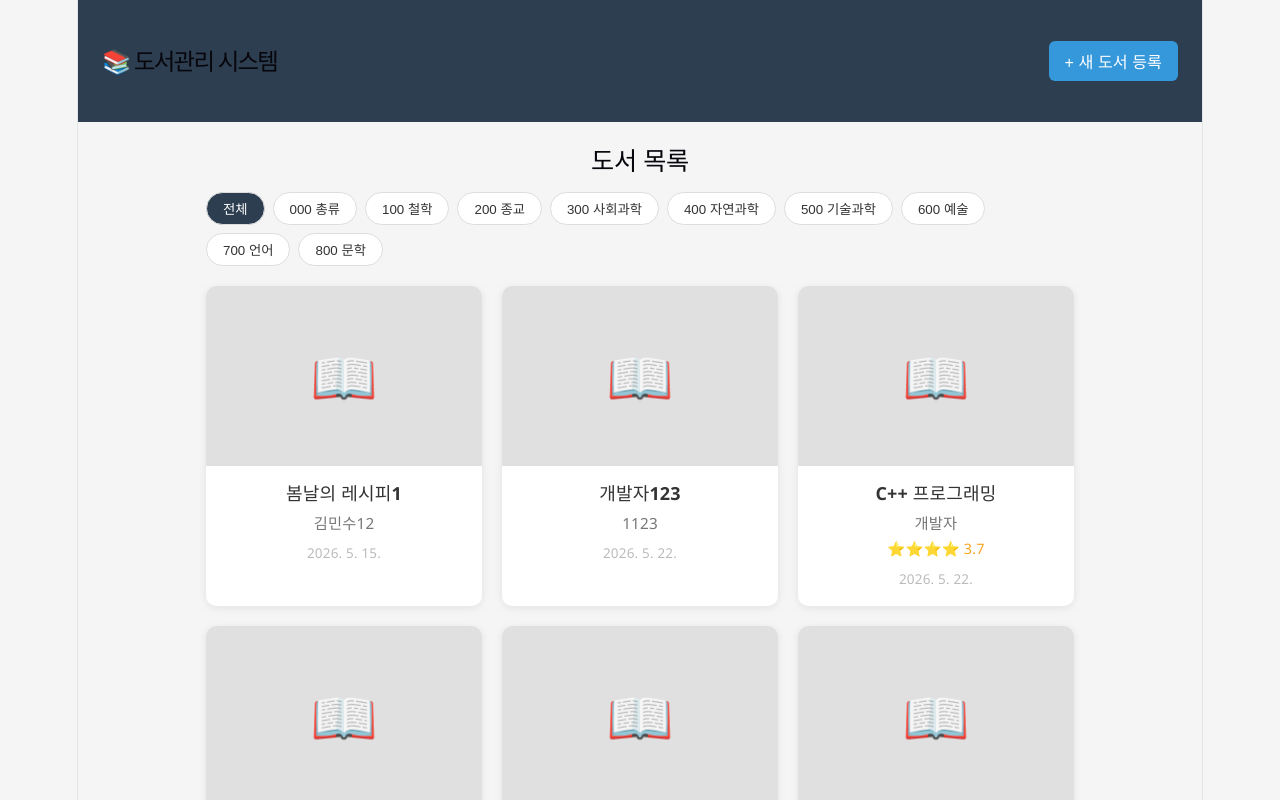
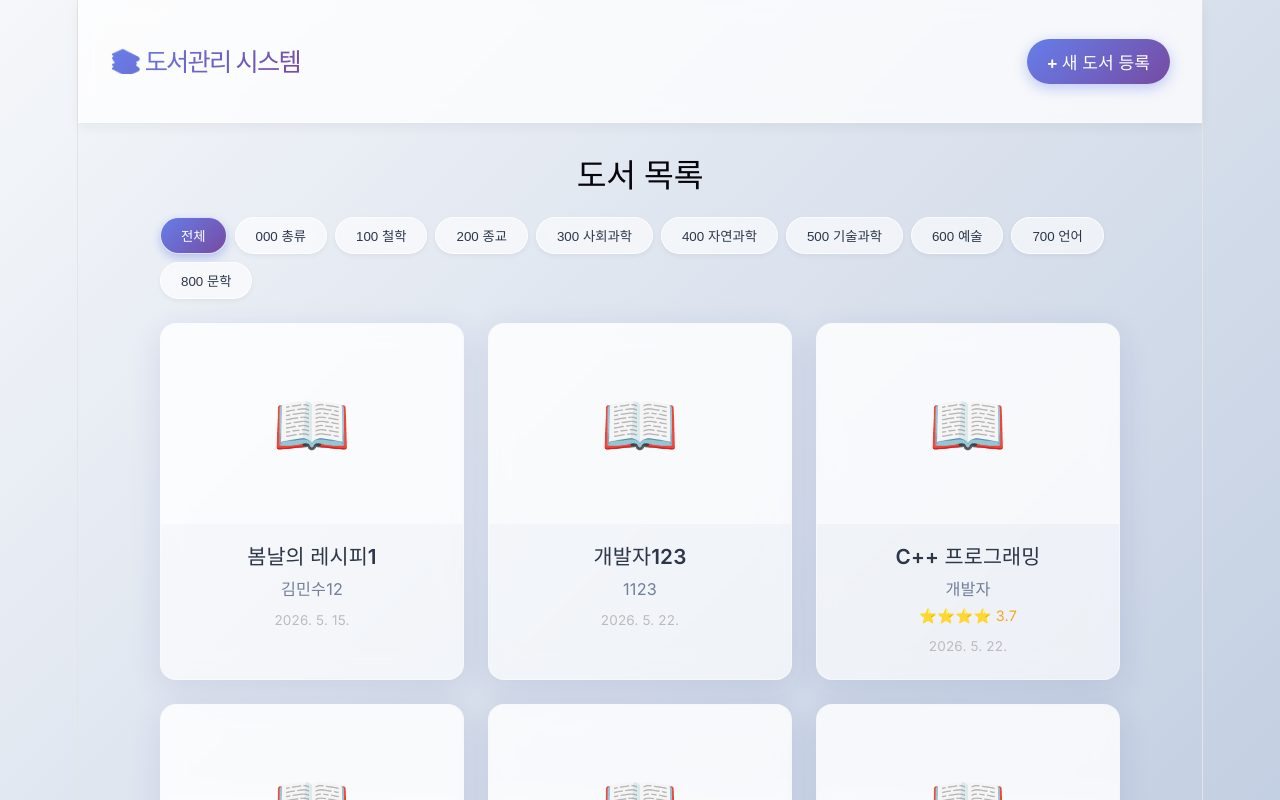
Before and after one commit to Jiae-Ham/Today_Bookstore, a React (Vite) app in the folder book-app/: page / in a window 1280 px wide. Shown: the top 800 px of the page. Built offline with nearby package versions, Linux system fonts and the light colour scheme; data requests are answered from the project's data file.

Commit message:
디자인 적용

```diff
--- a/book-app/index.html
+++ b/book-app/index.html
@@ -4,7 +4,10 @@
     <meta charset="UTF-8" />
     <link rel="icon" type="image/svg+xml" href="/favicon.svg" />
     <meta name="viewport" content="width=device-width, initial-scale=1.0" />
-    <title>book-app</title>
+    <title>도서관리 시스템</title>
+    <link rel="preconnect" href="https://fonts.googleapis.com">
+    <link rel="preconnect" href="https://fonts.gstatic.com" crossorigin>
+    <link href="https://fonts.googleapis.com/css2?family=Inter:wght@400;500;600;700&display=swap" rel="stylesheet">
   </head>
   <body>
     <div id="root"></div>
--- a/book-app/src/App.css
+++ b/book-app/src/App.css
@@ -1,3 +1,20 @@
+:root {
+  /* Color Palette */
+  --bg-gradient: linear-gradient(135deg, #f5f7fa 0%, #c3cfe2 100%);
+  --glass-bg: rgba(255, 255, 255, 0.65);
+  --glass-border: rgba(255, 255, 255, 0.4);
+  --glass-shadow: 0 8px 32px 0 rgba(31, 38, 135, 0.1);
+  --glass-blur: blur(12px);
+
+  --primary-color: #667eea;
+  --primary-hover: #5a67d8;
+  --secondary-color: #764ba2;
+  --success-color: #48bb78;
+  --danger-color: #f56565;
+  --text-main: #2d3748;
+  --text-muted: #718096;
+}
+
 * {
   box-sizing: border-box;
   margin: 0;
@@ -5,225 +22,316 @@
 }
 
 body {
-  font-family: 'Segoe UI', sans-serif;
-  background: #f5f5f5;
-  color: #333;
+  font-family: 'Inter', -apple-system, BlinkMacSystemFont, sans-serif;
+  background: var(--bg-gradient);
+  background-attachment: fixed;
+  color: var(--text-main);
+  min-height: 100vh;
 }
 
 .container {
-  max-width: 900px;
+  max-width: 1000px;
   margin: 0 auto;
-  padding: 24px 16px;
+  padding: 32px 20px;
 }
 
 /* Header */
 .header {
-  background: #2c3e50;
-  color: white;
-  padding: 16px 24px;
+  background: rgba(255, 255, 255, 0.75);
+  backdrop-filter: blur(10px);
+  -webkit-backdrop-filter: blur(10px);
+  color: var(--text-main);
+  padding: 16px 32px;
   display: flex;
   align-items: center;
   justify-content: space-between;
+  box-shadow: 0 4px 12px rgba(0,0,0,0.05);
+  position: sticky;
+  top: 0;
+  z-index: 100;
+  border-bottom: 1px solid rgba(255,255,255,0.5);
 }
 
 .header h1 {
-  font-size: 1.3rem;
+  font-size: 1.4rem;
+  font-weight: 700;
   cursor: pointer;
+  background: linear-gradient(135deg, var(--primary-color), var(--secondary-color));
+  -webkit-background-clip: text;
+  -webkit-text-fill-color: transparent;
+  transition: opacity 0.2s;
 }
 
 .header h1:hover { opacity: 0.8; }
 
 .header .btn-new {
-  background: #3498db;
+  background: linear-gradient(135deg, var(--primary-color), var(--secondary-color));
   color: white;
   border: none;
-  padding: 8px 16px;
-  border-radius: 6px;
+  padding: 10px 20px;
+  border-radius: 30px;
   cursor: pointer;
-  font-size: 0.9rem;
+  font-size: 0.95rem;
+  font-weight: 600;
+  box-shadow: 0 4px 14px rgba(102, 126, 234, 0.4);
+  transition: transform 0.2s, box-shadow 0.2s;
 }
 
-.header .btn-new:hover { background: #2980b9; }
+.header .btn-new:hover {
+  transform: translateY(-2px);
+  box-shadow: 0 6px 20px rgba(102, 126, 234, 0.6);
+}
 
 /* Book List */
 .book-grid {
   display: grid;
-  grid-template-columns: repeat(auto-fill, minmax(260px, 1fr));
-  gap: 20px;
-  margin-top: 16px;
+  grid-template-columns: repeat(auto-fill, minmax(280px, 1fr));
+  gap: 24px;
+  margin-top: 24px;
 }
 
 .book-card {
-  background: white;
-  border-radius: 10px;
+  background: var(--glass-bg);
+  backdrop-filter: var(--glass-blur);
+  -webkit-backdrop-filter: var(--glass-blur);
+  border: 1px solid var(--glass-border);
+  border-radius: 16px;
   overflow: hidden;
-  box-shadow: 0 2px 8px rgba(0,0,0,0.08);
+  box-shadow: var(--glass-shadow);
   cursor: pointer;
-  transition: transform 0.15s, box-shadow 0.15s;
+  transition: all 0.3s cubic-bezier(0.25, 0.8, 0.25, 1);
+  animation: fadeIn 0.5s ease;
 }
 
 .book-card:hover {
-  transform: translateY(-3px);
-  box-shadow: 0 6px 16px rgba(0,0,0,0.13);
+  transform: translateY(-8px);
+  box-shadow: 0 12px 40px 0 rgba(31, 38, 135, 0.2);
+  border-color: rgba(255,255,255,0.8);
 }
 
 .book-card-cover {
   width: 100%;
-  height: 180px;
-  background: #e0e0e0;
+  height: 200px;
+  background: rgba(255,255,255,0.5);
   display: flex;
   align-items: center;
   justify-content: center;
-  font-size: 3rem;
+  font-size: 3.5rem;
+  overflow: hidden;
 }
 
 .book-card-cover img {
   width: 100%;
   height: 100%;
   object-fit: cover;
+  transition: transform 0.5s ease;
+}
+
+.book-card:hover .book-card-cover img {
+  transform: scale(1.05);
 }
 
 .book-card-body {
-  padding: 14px;
+  padding: 20px;
 }
 
 .book-card-body h3 {
-  font-size: 1rem;
-  margin-bottom: 4px;
+  font-size: 1.15rem;
+  font-weight: 600;
+  margin-bottom: 6px;
   white-space: nowrap;
   overflow: hidden;
   text-overflow: ellipsis;
+  color: var(--text-main);
 }
 
 .book-card-body p {
-  font-size: 0.85rem;
-  color: #777;
+  font-size: 0.9rem;
+  color: var(--text-muted);
 }
 
 /* Book Detail */
 .book-detail {
-  background: white;
-  border-radius: 10px;
-  padding: 32px;
-  box-shadow: 0 2px 8px rgba(0,0,0,0.08);
+  background: var(--glass-bg);
+  backdrop-filter: var(--glass-blur);
+  -webkit-backdrop-filter: var(--glass-blur);
+  border: 1px solid var(--glass-border);
+  border-radius: 20px;
+  padding: 40px;
+  box-shadow: var(--glass-shadow);
+  animation: fadeIn 0.4s ease;
 }
 
 .book-detail-cover {
-  width: 200px;
-  height: 280px;
-  border-radius: 6px;
-  background: #e0e0e0;
+  width: 220px;
+  height: 310px;
+  border-radius: 12px;
+  background: rgba(255,255,255,0.5);
   display: flex;
   align-items: center;
   justify-content: center;
-  font-size: 4rem;
-  margin-bottom: 24px;
+  font-size: 5rem;
+  margin-bottom: 30px;
+  box-shadow: 0 10px 30px rgba(0,0,0,0.1);
+  overflow: hidden;
 }
 
 .book-detail-cover img {
   width: 100%;
   height: 100%;
   object-fit: cover;
-  border-radius: 6px;
+  border-radius: 12px;
 }
 
 .book-detail h2 {
-  font-size: 1.6rem;
-  margin-bottom: 8px;
+  font-size: 2rem;
+  font-weight: 700;
+  margin-bottom: 12px;
+  background: linear-gradient(135deg, #2d3748, #4a5568);
+  -webkit-background-clip: text;
+  -webkit-text-fill-color: transparent;
 }
 
 .book-detail .author {
-  color: #666;
-  margin-bottom: 16px;
-  font-size: 1rem;
+  color: var(--primary-color);
+  font-weight: 500;
+  margin-bottom: 20px;
+  font-size: 1.1rem;
 }
 
 .book-detail .content {
-  line-height: 1.7;
+  line-height: 1.8;
   white-space: pre-wrap;
-  margin-bottom: 24px;
+  margin-bottom: 30px;
+  color: #4a5568;
+  font-size: 1.05rem;
 }
 
 .book-detail .dates {
-  font-size: 0.8rem;
-  color: #aaa;
-  margin-bottom: 24px;
+  font-size: 0.85rem;
+  color: var(--text-muted);
+  margin-bottom: 30px;
+  border-top: 1px solid rgba(255,255,255,0.4);
+  padding-top: 16px;
 }
 
 .btn-row {
   display: flex;
-  gap: 10px;
+  gap: 12px;
   flex-wrap: wrap;
 }
 
 /* Form */
 .book-form {
-  background: white;
-  border-radius: 10px;
-  padding: 32px;
-  box-shadow: 0 2px 8px rgba(0,0,0,0.08);
-  max-width: 600px;
+  background: var(--glass-bg);
+  backdrop-filter: var(--glass-blur);
+  -webkit-backdrop-filter: var(--glass-blur);
+  border: 1px solid var(--glass-border);
+  border-radius: 20px;
+  padding: 40px;
+  box-shadow: var(--glass-shadow);
+  max-width: 850px;
+  margin: 0 auto;
+  animation: fadeIn 0.4s ease;
 }
 
 .book-form h2 {
-  margin-bottom: 24px;
-  font-size: 1.4rem;
+  margin-bottom: 32px;
+  font-size: 1.8rem;
+  font-weight: 700;
+  text-align: center;
 }
 
 .form-group {
-  margin-bottom: 18px;
+  margin-bottom: 24px;
 }
 
 .form-group label {
   display: block;
   font-weight: 600;
-  margin-bottom: 6px;
-  font-size: 0.9rem;
+  margin-bottom: 8px;
+  font-size: 0.95rem;
+  color: var(--text-main);
 }
 
 .form-group input,
-.form-group textarea {
+.form-group textarea,
+.form-group select,
+.form-input {
   width: 100%;
-  padding: 10px 12px;
-  border: 1px solid #ddd;
-  border-radius: 6px;
-  font-size: 0.95rem;
+  padding: 12px 16px;
+  border: 1px solid rgba(255,255,255,0.8);
+  background: rgba(255,255,255,0.5);
+  border-radius: 10px;
+  font-size: 1rem;
   font-family: inherit;
-  resize: vertical;
+  color: var(--text-main);
+  transition: all 0.2s ease;
+  box-shadow: inset 0 2px 4px rgba(0,0,0,0.02);
 }
 
 .form-group input:focus,
-.form-group textarea:focus {
+.form-group textarea:focus,
+.form-group select:focus,
+.form-input:focus {
   outline: none;
-  border-color: #3498db;
+  background: rgba(255,255,255,0.9);
+  border-color: var(--primary-color);
+  box-shadow: 0 0 0 3px rgba(102, 126, 234, 0.2);
+}
+
+.form-group textarea {
+  resize: vertical;
 }
 
 /* Buttons */
 .btn {
-  padding: 9px 18px;
+  padding: 10px 24px;
   border: none;
-  border-radius: 6px;
+  border-radius: 30px;
   cursor: pointer;
-  font-size: 0.9rem;
+  font-size: 0.95rem;
   font-weight: 600;
-  transition: opacity 0.15s;
+  transition: all 0.2s ease;
+  box-shadow: 0 4px 10px rgba(0,0,0,0.1);
 }
 
-.btn:hover { opacity: 0.85; }
-.btn-primary   { background: #3498db; color: white; }
-.btn-success   { background: #27ae60; color: white; }
-.btn-danger    { background: #e74c3c; color: white; }
-.btn-secondary { background: #95a5a6; color: white; }
+.btn:hover {
+  transform: translateY(-2px);
+  box-shadow: 0 6px 15px rgba(0,0,0,0.15);
+}
+
+.btn:active {
+  transform: translateY(0);
+}
+
+.btn-primary   { background: linear-gradient(135deg, var(--primary-color), var(--secondary-color)); color: white; }
+.btn-success   { background: linear-gradient(135deg, var(--success-color), #38a169); color: white; }
+.btn-danger    { background: linear-gradient(135deg, var(--danger-color), #e53e3e); color: white; }
+.btn-secondary { background: rgba(255,255,255,0.8); color: var(--text-main); border: 1px solid rgba(0,0,0,0.1); }
+.btn-secondary:hover { background: white; }
 
 /* Empty / Messages */
 .empty {
   text-align: center;
-  padding: 60px 0;
-  color: #aaa;
-  font-size: 1.1rem;
+  padding: 80px 0;
+  color: var(--text-muted);
+  font-size: 1.2rem;
+  font-weight: 500;
 }
 
 .page-title {
-  font-size: 1.4rem;
-  margin-bottom: 16px;
+  font-size: 1.8rem;
+  font-weight: 700;
+  margin-bottom: 24px;
 }
+
+/* Utility Animations */
+@keyframes fadeIn {
+  from { opacity: 0; transform: translateY(10px); }
+  to { opacity: 1; transform: translateY(0); }
+}
+
+.fade-in {
+  animation: fadeIn 0.4s ease forwards;
+}
--- a/book-app/src/pages/BookListPage.jsx
+++ b/book-app/src/pages/BookListPage.jsx
@@ -45,13 +45,16 @@ function BookListPage() {
             key={cat}
             onClick={() => setSelectedCategory(cat)}
             style={{
-              padding: '6px 16px',
-              borderRadius: 20,
-              border: '1px solid #ddd',
+              padding: '8px 20px',
+              borderRadius: 30,
+              border: '1px solid rgba(255,255,255,0.8)',
               cursor: 'pointer',
-              background: selectedCategory === cat ? '#2c3e50' : 'white',
-              color: selectedCategory === cat ? 'white' : '#333',
-              fontWeight: selectedCategory === cat ? 600 : 400,
+              background: selectedCategory === cat ? 'linear-gradient(135deg, var(--primary-color), var(--secondary-color))' : 'rgba(255,255,255,0.6)',
+              color: selectedCategory === cat ? 'white' : 'var(--text-main)',
+              fontWeight: selectedCategory === cat ? 600 : 500,
+              boxShadow: selectedCategory === cat ? '0 4px 10px rgba(102, 126, 234, 0.4)' : '0 2px 5px rgba(0,0,0,0.05)',
+              transition: 'all 0.2s',
+              backdropFilter: 'blur(10px)',
             }}
           >
             {cat}
```
Also changed, not shown: book-app/src/pages/BookDetailPage.jsx (+5 -4 lines), book-app/src/pages/BookFormPage.jsx (+17 -14 lines).
